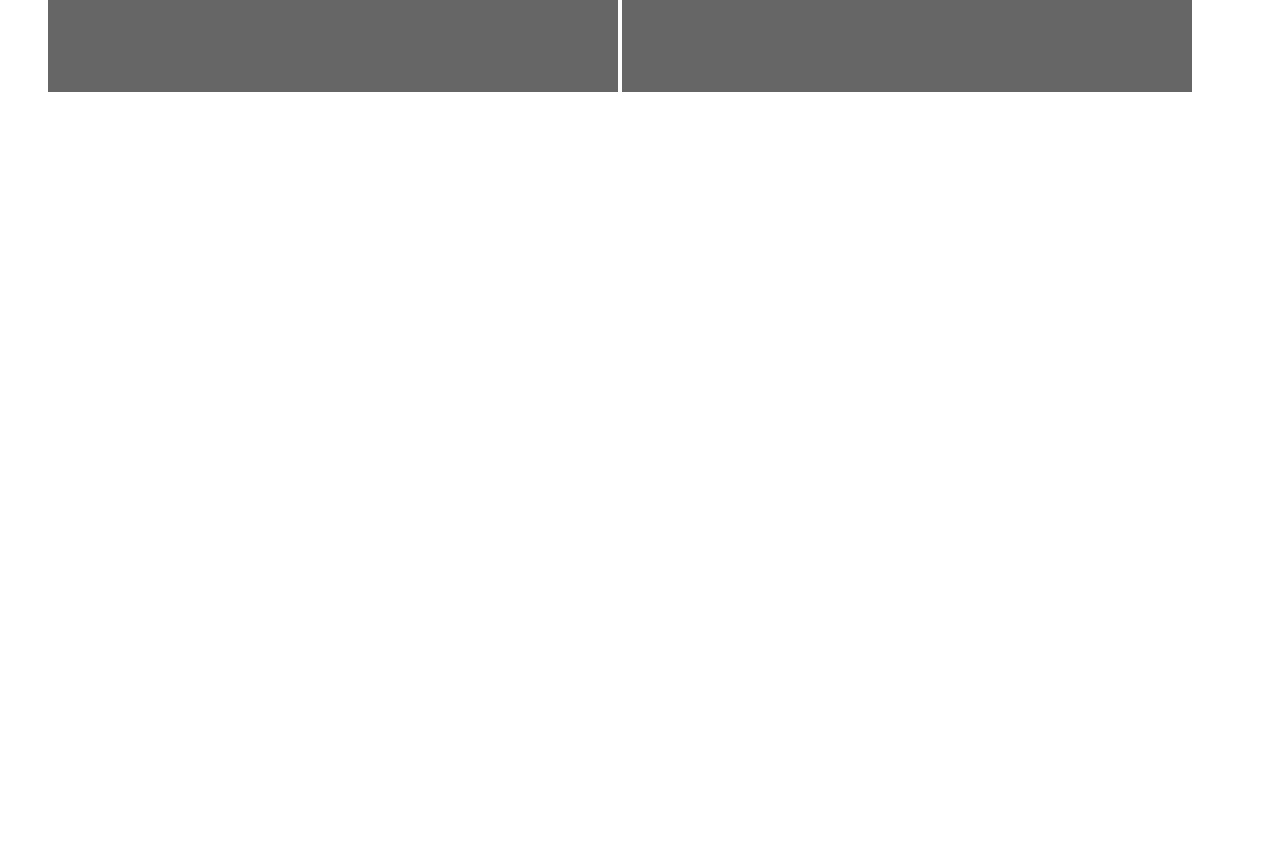
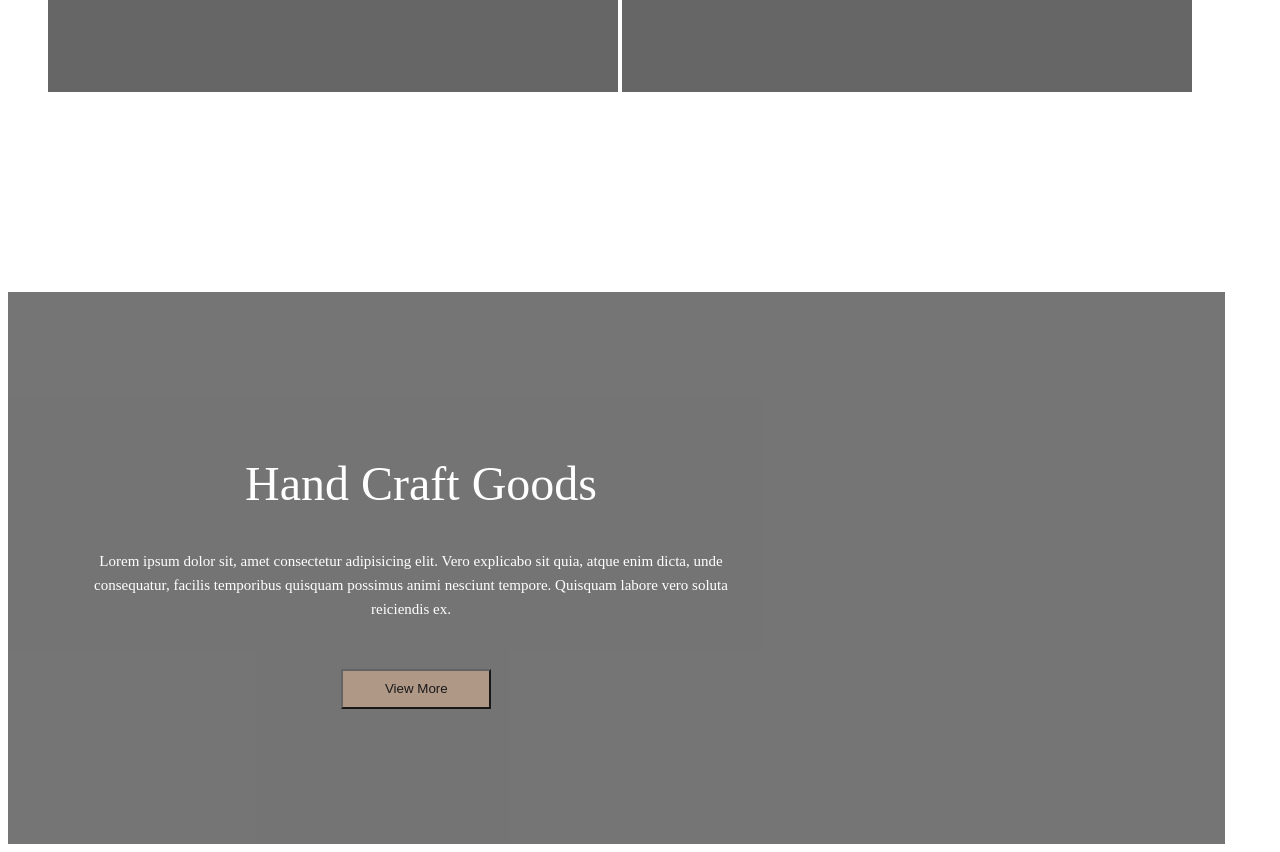
Before and after one commit to fhendricks2/fashion-shop, a plain HTML site: page index.html in a window 1280 px wide. Shown: the part 2145-2997 px from the top of the page. Before the commit the page ends 2445 px from the top, so only its background shows below. Drawn offline with Linux system fonts and the light colour scheme.

Commit message:
hand craft

```diff
--- a/index.html
+++ b/index.html
@@ -76,5 +76,19 @@
             <li><img src="" alt=""></li>
         </ul>
     </div>
+
+    <!-- ================== -->
+        <!-- Hand Craft -->
+    <!-- ================== -->
+
+    <section class="container4">
+        <div class="texts">
+            <h1>Hand Craft Goods</h1>
+            <p>Lorem ipsum dolor sit, amet consectetur adipisicing elit. Vero explicabo sit quia, atque enim dicta, unde consequatur, facilis temporibus quisquam possimus animi nesciunt tempore. Quisquam labore vero soluta reiciendis ex.</p>
+            <button class="view">
+                View More
+            </button>
+        </div>
+    </section>
 </body>
 </html>
--- a/scss/main.scss
+++ b/scss/main.scss
@@ -274,3 +274,53 @@ i {
         margin-top: 5em;
     }
 }
+
+// =================== //
+    // Hand Craft //
+// =================== //
+
+.container4 {
+    width: 76.063em;
+    height: 552px;
+    opacity: 0.9;
+    background-color: #666666;
+
+    h1 {
+        width: 530px;
+        height: 37px;
+        font-family: Dosis;
+        font-size: 48px;
+        font-weight: normal;
+        font-style: normal;
+        font-stretch: normal;
+        line-height: 0.5;
+        letter-spacing: normal;
+        text-align: center;
+        color: #ffffff;
+        margin: 0;
+        padding: 180px 0 40px 148px;
+    }
+
+    p {
+        width: 656px;
+        height: 38px;
+        font-family: SourceSansPro;
+        font-size: 15px;
+        font-weight: normal;
+        font-style: normal;
+        font-stretch: normal;
+        line-height: 1.6;
+        letter-spacing: normal;
+        text-align: center;
+        color: #ffffff;
+        margin-top: 0;
+        margin-left: 5em;
+    }
+
+    .view {
+        width: 150px;
+        height: 40px;
+        background-color: #a88d7b;
+        margin: 5em 0 0 25em;
+    }
+}
```
Also changed, not shown: css/main.css, 1 other file.
